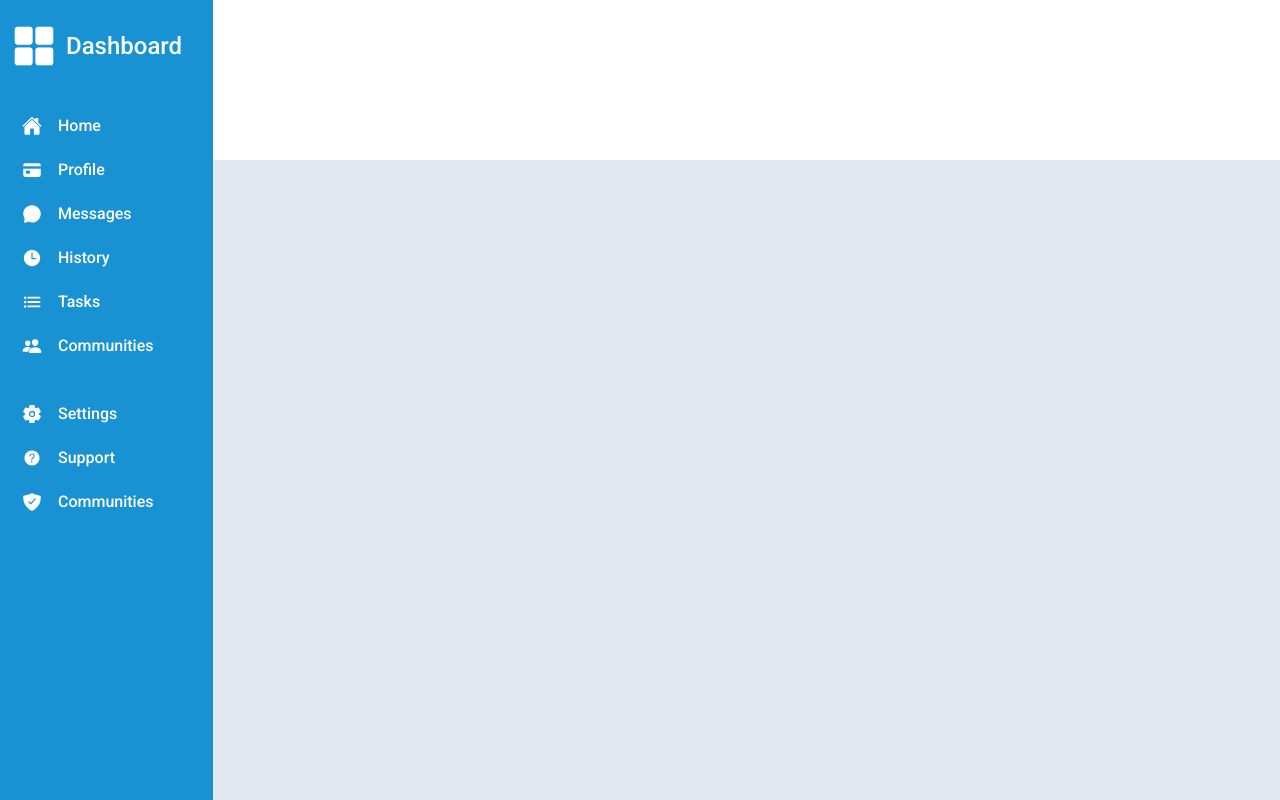
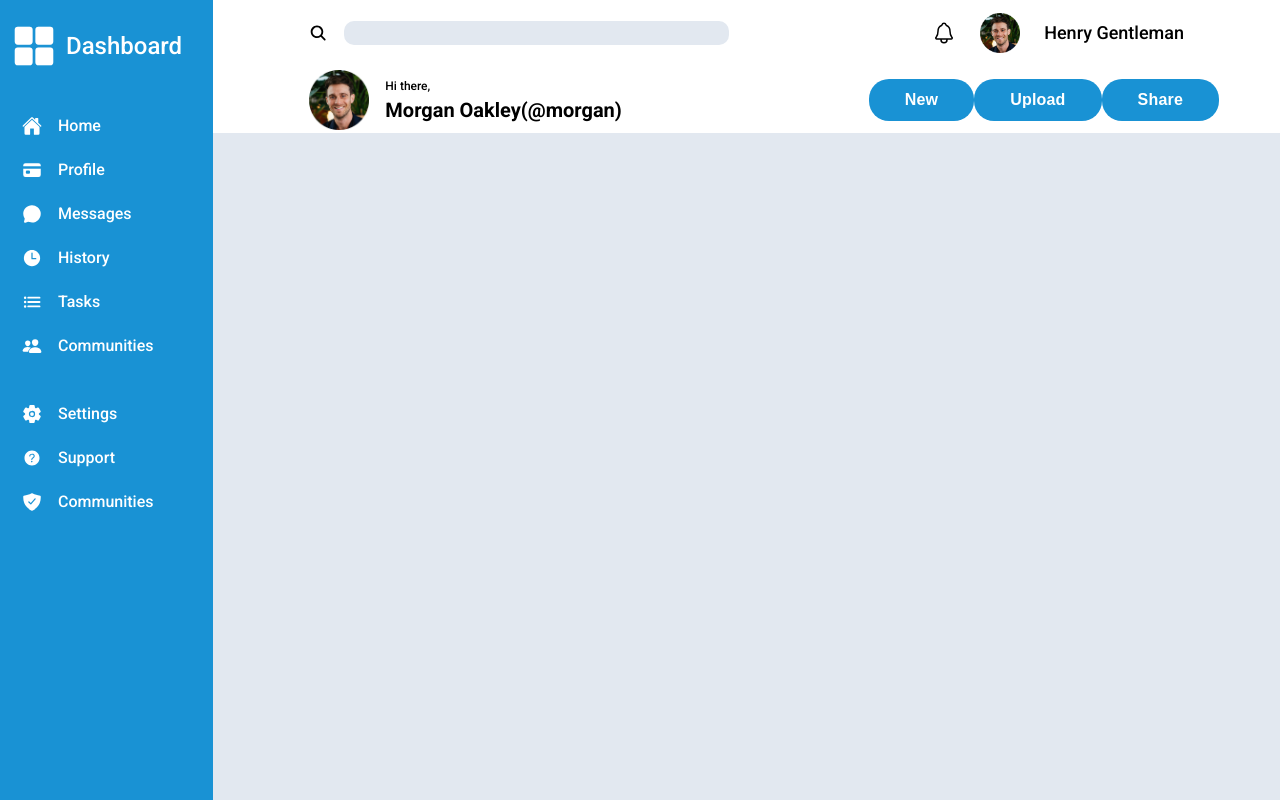
Before and after one commit to HappyR97/Project-Admin-Dashboard, a plain HTML site: page index.html in a window 1280 px wide. Drawn offline with nearby package versions, Linux system fonts and the light colour scheme.

Commit message:
Design header section

```diff
--- a/index.html
+++ b/index.html
@@ -61,7 +61,29 @@
           </li>
         </ul>
       </div>
-      <div class="header"></div>
+      <div class="header">
+        <div class="search">
+          <ion-icon name="search"></ion-icon>
+          <input type="search" />
+        </div>
+        <div class="profile">
+          <ion-icon name="notifications-outline"></ion-icon>
+          <img src="/profile-icon.png" alt="Profile picture" />
+          <p>Henry Gentleman</p>
+        </div>
+        <div class="greeting">
+          <img src="/profile-icon.png" alt="Profile picture" />
+          <div>
+            <p>Hi there,</p>
+            <p>Morgan Oakley(@morgan)</p>
+          </div>
+        </div>
+        <div class="buttons">
+          <button>New</button>
+          <button>Upload</button>
+          <button>Share</button>
+        </div>
+      </div>
       <div class="content"></div>
     </div>
 
--- a/style.css
+++ b/style.css
@@ -18,19 +18,112 @@ body {
 .container {
   display: grid;
   grid-template-columns: 1fr 5fr;
-  grid-template-rows: 1fr 4fr;
+  grid-template-rows: 1fr 5fr;
   height: 100vh;
   width: 100vw;
 }
 
+/* Header */
+
 .header {
+  display: grid;
+  align-items: center;
+  justify-items: center;
+  grid-template-columns: 2fr 1fr;
+  grid-template-rows: 1fr 1fr;
   background-color: #ffffff;
+  padding-right: 9.6rem;
+  padding-left: 9.6rem;
 }
 
-.content {
-  grid-column: 2/-2;
+.search {
+  justify-self: start;
+  display: flex;
+  width: 80%;
+  align-items: center;
+  justify-content: center;
+  gap: 1.6rem;
+}
+
+.search ion-icon {
+  font-size: 2rem;
+  color: black;
+}
+
+.search input {
+  width: 100%;
+  height: 2.4rem;
   background-color: #e2e8f0;
+  border: none;
+  border-radius: 1rem;
 }
+
+.profile {
+  display: flex;
+  align-items: center;
+  justify-self: end;
+  gap: 2.4rem;
+  font-size: 1.8rem;
+  font-weight: 500;
+  color: black;
+}
+
+.profile img {
+  width: 4rem;
+  height: 4rem;
+}
+
+.profile ion-icon {
+  font-size: 2.4rem;
+  color: black;
+}
+
+.greeting {
+  display: flex;
+  justify-self: start;
+  align-items: center;
+  gap: 1.6rem;
+}
+
+.greeting img {
+  width: 6rem;
+  height: 6rem;
+}
+
+.greeting div p:first-child {
+  font-size: 1.2rem;
+  font-weight: 500;
+  color: black;
+  margin-bottom: 0.8rem;
+}
+
+.greeting div p:last-child {
+  font-size: 2rem;
+  font-weight: 700;
+  color: black;
+}
+
+.buttons {
+  display: flex;
+  justify-content: space-between;
+  justify-self: end;
+  /* gap: 6.4rem; */
+  width: 90%;
+}
+
+button {
+  cursor: pointer;
+  background-color: #1992d4;
+  color: #ffffff;
+  font-size: 1.6rem;
+  font-weight: 550;
+  letter-spacing: 0.2px;
+  border: none;
+  border-radius: 2rem;
+  padding: 1.2rem 3.6rem;
+}
+
+/* Sidebar */
 
 .sidebar {
   grid-row: 1/3;
@@ -74,9 +167,17 @@ ion-icon {
   display: flex;
   align-items: center;
   gap: 1.6rem;
+  cursor: pointer;
 }
 
 .middle li ion-icon,
 .bottom li ion-icon {
   font-size: 2rem;
 }
+
+/* Content */
+
+.content {
+  grid-column: 2/-2;
+  background-color: #e2e8f0;
+}
```
Also changed, not shown: profile-icon.png (added).
